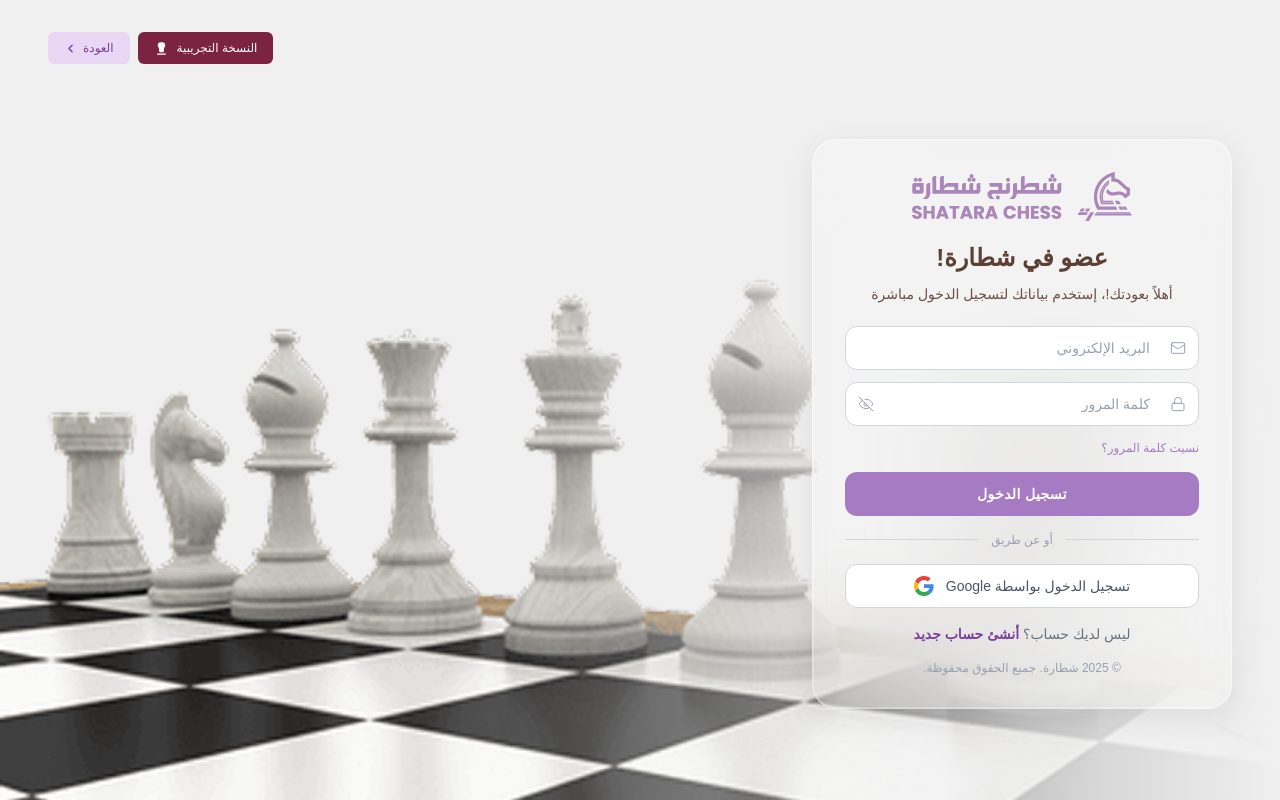
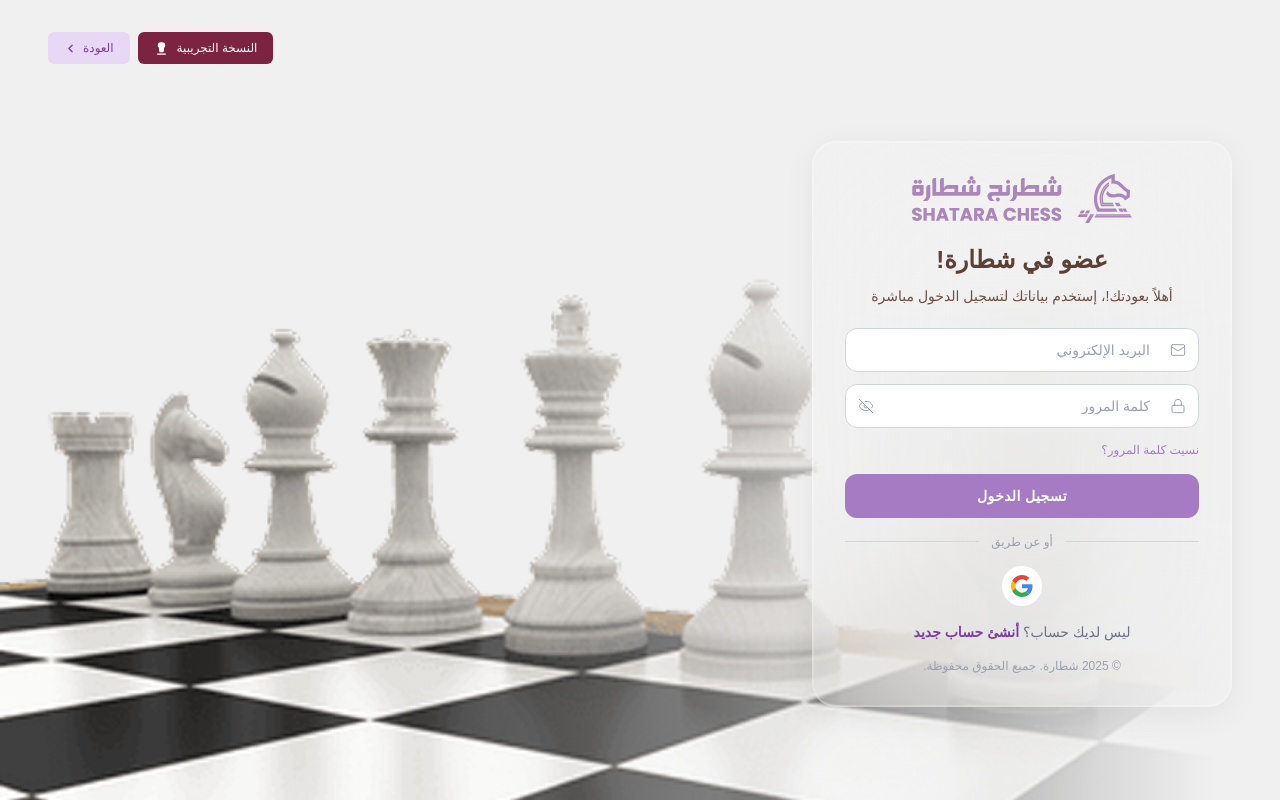
Before and after one commit to mohamed352/chess-kings-react, a Next.js app: page /login in a window 1280 px wide. Built offline with nearby package versions, Linux system fonts and the light colour scheme; a web font is replaced by a local one.

Commit message:
feat: implement login page with SocialLoginButton component

```diff
--- a/src/app/login/page.tsx
+++ b/src/app/login/page.tsx
@@ -42,11 +42,11 @@ export default function LoginPage() {
                     }}
                 />
 
-                {/* Layer 2: Gradient overlay - lighter */}
+                {/* Layer 2: Gradient overlay — أخف بكتير عشان الخلفية تبان */}
                 <div
                     className="absolute inset-0"
                     style={{
-                        background: "linear-gradient(to right, rgba(240, 240, 240, 0) 20%, rgba(240, 240, 240, 0.1) 40%, rgba(240, 240, 240, 0.4) 60%, rgba(240, 240, 240, 0.8) 80%, #f0f0f0 100%)",
+                        background: "linear-gradient(to right, rgba(240, 240, 240, 0) 15%, rgba(240, 240, 240, 0.1) 35%, rgba(240, 240, 240, 0.35) 55%, rgba(240, 240, 240, 0.7) 75%, #f0f0f0 95%)",
                         zIndex: 2,
                     }}
                 />
@@ -84,15 +84,15 @@ export default function LoginPage() {
 
                     <div className="hidden lg:block shrink-0" style={{ width: "55%" }} />
 
-                    {/* Right card - Glassmorphism */}
+                    {/* Right card — شفافية أعلى وblur أقوى */}
                     <div
                         className="w-full lg:w-[420px] shrink-0 rounded-[24px] py-8 flex flex-col justify-center"
                         style={{
-                            background: "rgba(255, 255, 255, 0.2)",
-                            backdropFilter: "blur(50px)",
-                            WebkitBackdropFilter: "blur(50px)",
-                            boxShadow: "0 8px 32px rgba(0,0,0,0.08), inset 0 0 0 1px rgba(255,255,255,0.25)",
-                            border: "1px solid rgba(255, 255, 255, 0.35)",
+                            background: "rgba(255, 255, 255, 0.1)", // شفافية أعلى (0.1 بدل 0.2)
+                            backdropFilter: "blur(80px)", // blur أقوى
+                            WebkitBackdropFilter: "blur(80px)",
+                            boxShadow: "0 8px 32px rgba(0,0,0,0.06), inset 0 0 0 1px rgba(255,255,255,0.2)",
+                            border: "1px solid rgba(255, 255, 255, 0.25)",
                             zIndex: 10,
                         }}
                     >
--- a/src/features/auth/login/components/SocialLoginButton.tsx
+++ b/src/features/auth/login/components/SocialLoginButton.tsx
@@ -9,16 +9,15 @@ export default function SocialLoginButton({ onClick }: SocialLoginButtonProps) {
         <button
             type="button"
             onClick={onClick}
-            className="flex items-center justify-center w-full h-11 rounded-xl bg-white border border-gray-300 hover:bg-gray-50 transition-all duration-200 gap-3"
+            className="flex items-center justify-center w-10 h-10 rounded-full bg-white hover:bg-gray-50 transition-all duration-200 mx-auto"
             aria-label="تسجيل الدخول بواسطة Google"
         >
-            <svg width="20" height="20" viewBox="0 0 48 48" xmlns="http://www.w3.org/2000/svg">
+            <svg width="22" height="22" viewBox="0 0 48 48" xmlns="http://www.w3.org/2000/svg">
                 <path fill="#EA4335" d="M24 9.5c3.54 0 6.71 1.22 9.21 3.6l6.85-6.85C35.9 2.38 30.47 0 24 0 14.62 0 6.51 5.38 2.56 13.22l7.98 6.19C12.43 13.72 17.74 9.5 24 9.5z" />
                 <path fill="#4285F4" d="M46.98 24.55c0-1.57-.15-3.09-.38-4.55H24v9.02h12.94c-.58 2.96-2.26 5.48-4.78 7.18l7.73 6c4.51-4.18 7.09-10.36 7.09-17.65z" />
                 <path fill="#FBBC05" d="M10.53 28.59c-.48-1.45-.76-2.99-.76-4.59s.27-3.14.76-4.59l-7.98-6.19C.92 16.46 0 20.12 0 24c0 3.88.92 7.54 2.56 10.78l7.97-6.19z" />
                 <path fill="#34A853" d="M24 48c6.48 0 11.93-2.13 15.89-5.81l-7.73-6c-2.15 1.45-4.92 2.3-8.16 2.3-6.26 0-11.57-4.22-13.47-9.91l-7.98 6.19C6.51 42.62 14.62 48 24 48z" />
             </svg>
-            <span className="text-sm text-gray-600 font-medium">Google تسجيل الدخول بواسطة</span>
         </button>
     );
 }
```
